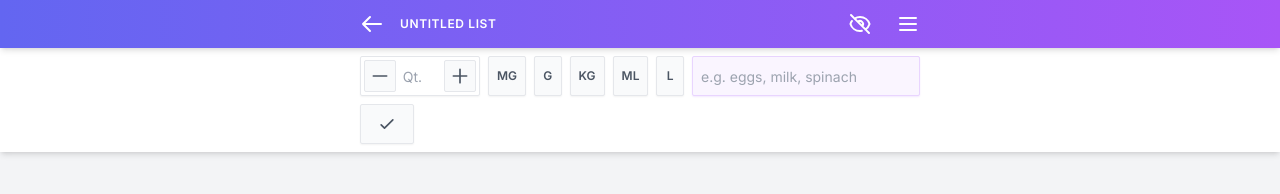
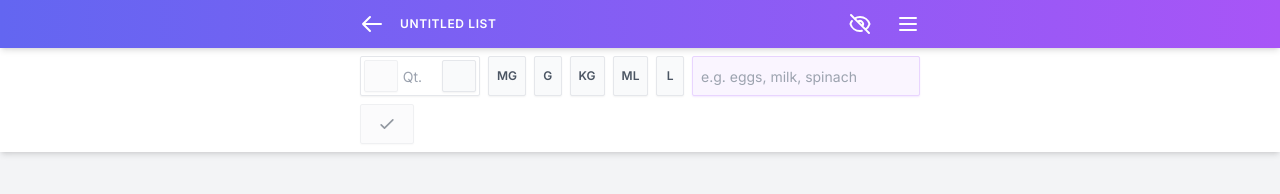
Before and after one commit to andreasremdt/grocerly, a React (Create React App) app: page /list/1 in a window 1280 px wide. Shown: the top 194 px of the page. Built offline with nearby package versions, Linux system fonts and the light colour scheme.

Commit message:
feat: add primary and secondary variants for buttons

```diff
--- a/src/components/AmountInput.tsx
+++ b/src/components/AmountInput.tsx
@@ -3,6 +3,7 @@
 
 import { GroceryContext } from "../GroceryContext";
 import Input from "./Input";
+import Button from "./Button";
 import __ from "../utils/translate";
 
 type AmountInputProps = {
@@ -47,15 +48,17 @@
 
   return (
     <div className="relative max-w-[120px]">
-      <button
+      <Button
         type="button"
-        className="h-8 w-8 bg-gray-50 border border-gray-200 rounded-sm absolute flex items-center justify-center left-1 top-1 active:bg-purple-50 active:text-purple-500 active:border-purple-200"
+        className="px-0 w-8 absolute flex items-center justify-center left-1 top-1"
+        variant="secondary"
+        size="small"
         onClick={decrease}
         disabled={value === "" || value === "0"}
         title={__("form.decrease", language)}
       >
         <MinusIcon className="w-5 h-5" />
-      </button>
+      </Button>
       <Input
         className="text-center w-full"
         type="number"
@@ -63,14 +66,16 @@
         value={value}
         onChange={(evt) => onChange(evt.target.value)}
       />
-      <button
+      <Button
         type="button"
-        className="h-8 w-8 bg-gray-50 border border-gray-200 rounded-sm absolute flex items-center justify-center right-1 top-1 active:bg-purple-50 active:text-purple-500 active:border-purple-200"
+        className="px-0 w-8 absolute flex items-center justify-center right-1 top-1"
+        variant="secondary"
+        size="small"
         onClick={increase}
         title={__("form.increase", language)}
       >
         <PlusIcon className="w-5 h-5" />
-      </button>
+      </Button>
     </div>
   );
 }
--- a/src/components/Button.tsx
+++ b/src/components/Button.tsx
@@ -1,8 +1,30 @@
 import { ButtonHTMLAttributes, forwardRef, Ref } from "react";
 import cx from "classnames";
 
+const variants: { [key: string]: string } = {
+  primary:
+    "bg-purple-100 border-purple-200 text-purple-500 shadow-purple-100 hover:border-purple-300 focus:shadow-purple-200 focus:bg-purple-200 focus:border-purple-300 focus:text-purple-600 active:shadow-purple-200 active:bg-purple-200 active:border-purple-300 active:text-purple-600",
+  secondary:
+    "bg-gray-50 border-gray-200 hover:border-gray-300 focus:shadow-gray-100 focus:bg-gray-100 focus:border-gray-300 active:shadow-gray-100 active:bg-gray-100 active:border-gray-300",
+};
+
+const sizes: { [key: string]: string } = {
+  small: "h-8",
+  normal: "h-10",
+};
+
+type ButtonProps = {
+  variant?: "primary" | "secondary";
+  size?: "small" | "normal";
+};
+
 function Button(
-  { className, ...props }: ButtonHTMLAttributes<HTMLButtonElement>,
+  {
+    className,
+    variant = "primary",
+    size = "normal",
+    ...props
+  }: ButtonHTMLAttributes<HTMLButtonElement> & ButtonProps,
   ref: Ref<HTMLButtonElement>
 ) {
   return (
@@ -10,7 +32,9 @@
       {...props}
       ref={ref}
       className={cx(
-        "h-10 rounded-sm px-4 outline-none bg-gray-50 shadow-sm border border-gray-200 active:shadow-purple-100 active:bg-purple-50 active:text-purple-500 active:border-purple-200",
+        "rounded-sm px-4 outline-none shadow-sm border font-semibold uppercase text-xs cursor-pointer disabled:opacity-60 disabled:pointer-events-none",
+        variants[variant],
+        sizes[size],
         className
       )}
     />
--- a/src/components/Checkbox.tsx
+++ b/src/components/Checkbox.tsx
@@ -5,7 +5,7 @@
   return (
     <label>
       <input type="checkbox" className="hidden peer" {...props} />
-      <span className="flex items-center justify-center h-7 w-7 bg-gray-50 shadow-sm border border-gray-200 rounded-sm text-gray-50 peer-checked:shadow-purple-100 peer-checked:bg-purple-50 peer-checked:text-purple-500 peer-checked:border-purple-200">
+      <span className="flex items-center justify-center h-7 w-7 bg-gray-50 hover:border-gray-300 shadow-sm border border-gray-200 rounded-sm text-gray-50 peer-checked:shadow-purple-100 peer-checked:bg-purple-100 peer-checked:text-purple-500 peer-checked:border-purple-200 peer-checked:hover:border-purple-300">
         <CheckIcon className="w-5 h-5" />
       </span>
     </label>
--- a/src/components/ConfirmDialog.tsx
+++ b/src/components/ConfirmDialog.tsx
@@ -25,7 +25,13 @@
           </Dialog.Title>
           {content && <Dialog.Description className="p-4">{content}</Dialog.Description>}
           <footer className="px-4 py-2 bg-gray-50 text-right rounded-b-md border-t border-gray-200">
-            <Button type="button" className="mr-2" title="Cancel" onClick={onCancel}>
+            <Button
+              type="button"
+              variant="secondary"
+              className="mr-2"
+              title="Cancel"
+              onClick={onCancel}
+            >
               <XIcon className="w-5 h-5" />
             </Button>
             <Button title="Submit" onClick={onSubmit}>
--- a/src/components/Form.tsx
+++ b/src/components/Form.tsx
@@ -98,7 +98,7 @@
           autoFocus
         />
 
-        <Button type="submit" disabled={name.length < 1} data-testid="submit">
+        <Button type="submit" disabled={name.length < 1} data-testid="submit" variant="secondary">
           <CheckIcon className="w-5 h-5" />
         </Button>
       </div>
--- a/src/components/NewListDialog.tsx
+++ b/src/components/NewListDialog.tsx
@@ -72,6 +72,7 @@
           <Button
             type="button"
             className="mr-2"
+            variant="secondary"
             onClick={() => dispatch({ type: "TOGGLE_NEW_LIST_DIALOG" })}
             title={__("newListDialog.cancel", language)}
           >
--- a/src/components/RadioButton.tsx
+++ b/src/components/RadioButton.tsx
@@ -20,7 +20,7 @@
         className="hidden peer"
         {...props}
       />
-      <span className="h-10 px-2 flex items-center justify-center font-semibold uppercase text-xs bg-gray-50 shadow-sm border border-gray-200 rounded-sm peer-checked:shadow-purple-100 peer-checked:bg-purple-50 peer-checked:text-purple-500 peer-checked:border-purple-200">
+      <span className="h-10 px-2 flex items-center justify-center font-semibold uppercase text-xs bg-gray-50 shadow-sm border border-gray-200 hover:border-gray-300 rounded-sm peer-checked:shadow-purple-100 peer-checked:bg-purple-100 peer-checked:text-purple-500 peer-checked:border-purple-200 peer-checked:hover:border-purple-300">
         {value}
       </span>
     </label>
```
